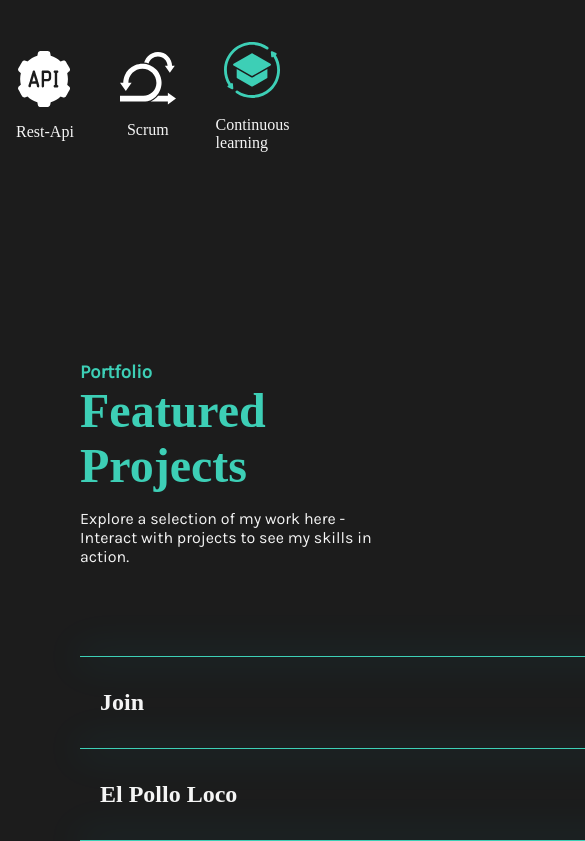
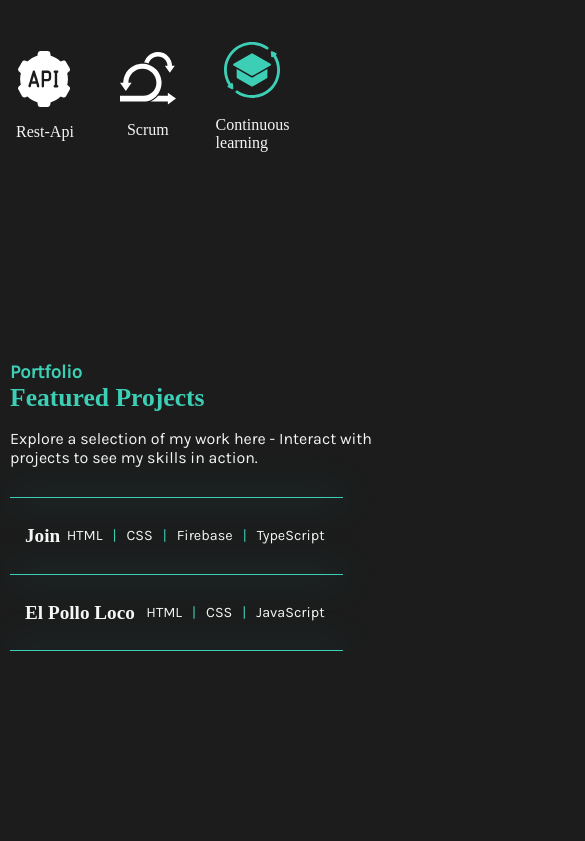
Before and after one commit to Vanski3/portfolio_v2, an Angular app: page / in a window 390 px wide. Shown: the part 2847-3688 px from the top of the page, 585 px wide, since content can reach past the window. After the commit the page ends 3498 px from the top, so only its background shows below. Built offline with nearby package versions, Linux system fonts and the light colour scheme; a web font is replaced by a local one.

Commit message:
portfolio responsive

```diff
--- a/src/app/main-page/main-components/portfolio/portfolio.component.html
+++ b/src/app/main-page/main-components/portfolio/portfolio.component.html
@@ -1,9 +1,12 @@
 <section class="portfolio">
+    <div class="headline-wrapper">
         <h3>Portfolio</h3>
         <h2>Featured Projects</h2>
         <p class="subline">
           Explore a selection of my work here - Interact with projects to see my skills in action.
         </p>
+    </div>
+
 
     <div class="project-wrapper">
         <div class="separator"></div>
@@ -14,7 +17,11 @@
               <h4>{{ project.name }}</h4>
               <div class="tech">
                 @for ( tech of project.technologies; track tech) {
-                  <p>{{ tech.name }}</p><span> | </span>
+                  <p>{{ tech.name }}</p>
+                  @if (!$last) {
+                    <!-- vertical separator -->
+                    <span></span>
+                  }
                 }
               </div>
             </div>
@@ -34,8 +41,11 @@
             <div class="dialog-content">
 
                 <div class="left-section">
+                    <div class="headlines">
                         <h1>{{ selectedProject.index }}</h1>
                         <h2>{{ selectedProject.name }}</h2>
+                    </div>
+
                     <h3>What is this project about?</h3>
                     <p>{{ selectedProject.description }}</p>
 
--- a/src/app/main-page/main-components/portfolio/portfolio.component.scss
+++ b/src/app/main-page/main-components/portfolio/portfolio.component.scss
@@ -3,7 +3,6 @@ $bx-shdw: 0px 0px 41px 4px rgba(3, 218, 251, 0.15);
 $bg-clr: #1C1C1C;
 $ft-clr: #f5f5f5;
 
-// start test section
 .portfolio {
     margin: 0 80px;
 
@@ -85,15 +84,15 @@ $ft-clr: #f5f5f5;
                 text-align: right;
 
                 span {
+                  color: $accent-clr;
+
+
+                  &:not(:last-child)::after {
+                    content: ' | ';
                     color: $accent-clr;
-
-                    // /* Trennstriche nur zwischen den Elementen */
-                    // span:not(:last-child)::after {
-                    //     content: ' | ';
-                    //     color: $accent-clr;
-                    // }
+                  }
                 }
-            }
+              }
 
             .img-wrapper {
                 display: none;
@@ -166,7 +165,6 @@ $ft-clr: #f5f5f5;
 
             &:hover {
                 color: $ft-clr;
-
                 .arrow-icon {
                     img.arrows-thin {
                         display: none;
@@ -199,47 +197,39 @@ $ft-clr: #f5f5f5;
         .left-section {
             width: 60%;
             color: $ft-clr;
-
             h1 {
                 font-size: 6rem;
                 font-weight: 700;
                 color: $accent-clr;
                 margin: 20px 0 0;
             }
-
             h2 {
                 font-size: 2.5rem;
                 color: $ft-clr;
                 margin-bottom: 20px;
                 font-family: 'Fira Code';
             }
-
             h3 {
                 font-size: 1.5rem;
                 color: $accent-clr;
                 margin-bottom: 10px;
             }
-
             p {
                 color: $ft-clr;
                 margin-bottom: 20px;
             }
-
             .tech-stack {
                 display: flex;
                 gap: 15px;
                 margin-bottom: 20px;
-
                 .tech-item {
                     display: flex;
                     align-items: center;
                     gap: 10px;
-
                     img {
                         height: 30px;
                         width: 30px;
                     }
-
                     span {
                         font-size: 1.2rem;
                         color: $ft-clr;
@@ -251,7 +241,6 @@ $ft-clr: #f5f5f5;
                 display: flex;
                 gap: 20px;
                 margin-top: 50px;
-
                 a {
                     padding: 10px 20px;
                     border: 1px solid $ft-clr;
@@ -260,7 +249,6 @@ $ft-clr: #f5f5f5;
                     border-radius: 25px;
                     font-size: 1.2rem;
                     transition: background-color 0.3s ease, color 0.3s ease;
-
                     &:hover {
                         color: $accent-clr;
                         border: 1px solid $accent-clr;
@@ -273,21 +261,18 @@ $ft-clr: #f5f5f5;
             width: 50%;
             display: flex;
             align-items: center;
-
             img {
                 width: 100%;
                 border-radius: 10px;
                 object-fit: cover;
             }
         }
-
         .close-btn {
             position: absolute;
             top: 20px;
             right: 20px;
             cursor: pointer;
             transition: transform 0.3s ease;
-
             &:hover {
                 transform: scale(1.2);
                 color: $accent-clr;
@@ -295,3 +280,183 @@ $ft-clr: #f5f5f5;
         }
     }
 }
+
+// RESPONSIVE
+@media (max-width: 1300px) {
+    .img-wrapper {
+        right: -260px !important;
+        width: 200px !important;
+        img.hover-img {
+            top: -10px !important;
+            height: 140px !important;
+        }
+    }
+}
+
+@media (max-width: 1200px) {
+    .img-wrapper {
+        display: none !important;
+    }
+}
+
+@media (max-width: 1000px) {
+    .headline-wrapper {
+        flex-direction: column !important;
+    }
+    .right-section {
+        height: 40% !important;
+    }
+    .left-section {
+        height: 60% !important;
+        flex-direction: column !important;
+    }
+    .tech-stack {
+        flex-wrap: wrap !important;
+    }
+}
+
+@media (max-width: 980px) {
+    .portfolio {
+        margin: 0 40px !important;
+        h2 {
+            font-size: 2.5rem !important;
+            word-break: break-word !important;
+        }
+        .subline {
+            margin-bottom: 50px !important;
+        }
+        .project-wrapper, .project {
+            width: 90% !important;
+        }
+        h4 {
+            font-size: 1.4rem !important;
+        }
+        .tech {
+            font-size: 1rem !important;
+        }
+    }
+    .dialog-content {
+        padding: 30px !important;
+        width: 90% !important;
+        h1 {
+            font-size: 4rem !important;
+        }
+    }
+}
+
+@media (max-width: 900px) {
+    .portfolio {
+        margin: 0 30px !important;
+        h2 {
+            font-size: 2.3rem !important;
+        }
+        .subline {
+            margin-bottom: 40px !important;
+        }
+        h4 {
+            font-size: 1.3rem !important;
+        }
+        .tech {
+            font-size: 0.95rem !important;
+        }
+    }
+    .dialog-content {
+        padding: 25px !important;
+        text-align: center !important;
+        h1 {
+            font-size: 3.8rem !important;
+        }
+        .tech-stack img {
+            height: 28px !important;
+            width: 28px !important;
+        }
+    }
+}
+
+@media (max-width: 800px) {
+    .portfolio {
+        margin: 0 20px !important;
+        h2 {
+            font-size: 2rem !important;
+        }
+        .subline {
+            margin-bottom: 30px !important;
+        }
+        h4 {
+            font-size: 1.2rem !important;
+        }
+        .tech {
+            font-size: 0.9rem !important;
+        }
+    }
+    .dialog-content {
+        padding: 20px !important;
+        flex-direction: column-reverse !important;
+        h1 {
+            font-size: 3.5rem !important;
+        }
+        .tech-stack img {
+            height: 25px !important;
+            width: 25px !important;
+        }
+    }
+}
+
+@media (max-width: 700px) {
+    .portfolio {
+        margin: 0 20px !important;
+        h2 {
+            font-size: 2rem !important;
+        }
+        .subline {
+            margin-bottom: 30px !important;
+        }
+        .project {
+            display: flex;
+            flex-direction: column !important;
+            padding: 15px !important;
+            h4 {
+                font-size: 1.2rem !important;
+            }
+            .tech {
+                font-size: 0.9rem !important;
+            }
+        }
+    }
+    .dialog-content {
+        padding: 20px !important;
+        width: 95% !important;
+        h1 {
+            font-size: 2.5rem !important;
+        }
+        .tech-stack img {
+            height: 25px !important;
+            width: 25px !important;
+        }
+    }
+}
+
+@media (max-width: 500px) {
+    .portfolio {
+        margin: 0 10px !important;
+        h2 {
+            font-size: 1.6rem !important;
+        }
+        h4 {
+            font-size: 1rem !important;
+        }
+        .tech {
+            font-size: 0.8rem !important;
+        }
+    }
+    .dialog-content {
+        padding: 10px !important;
+        h1 {
+            font-size: 1.8rem !important;
+        }
+        .tech-stack img {
+            height: 20px !important;
+            width: 20px !important;
+        }
+    }
+}
```
Lines whose indentation alone changed are shown as unchanged.
